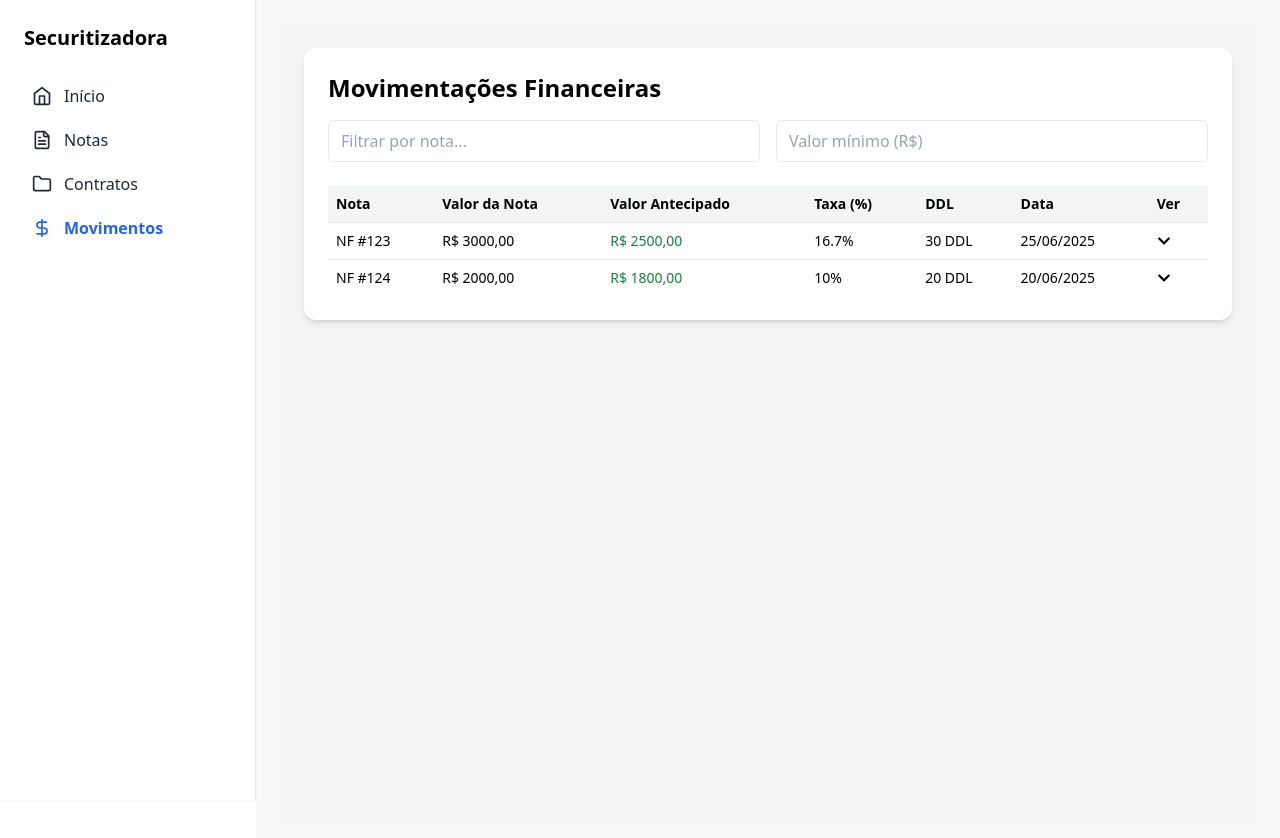
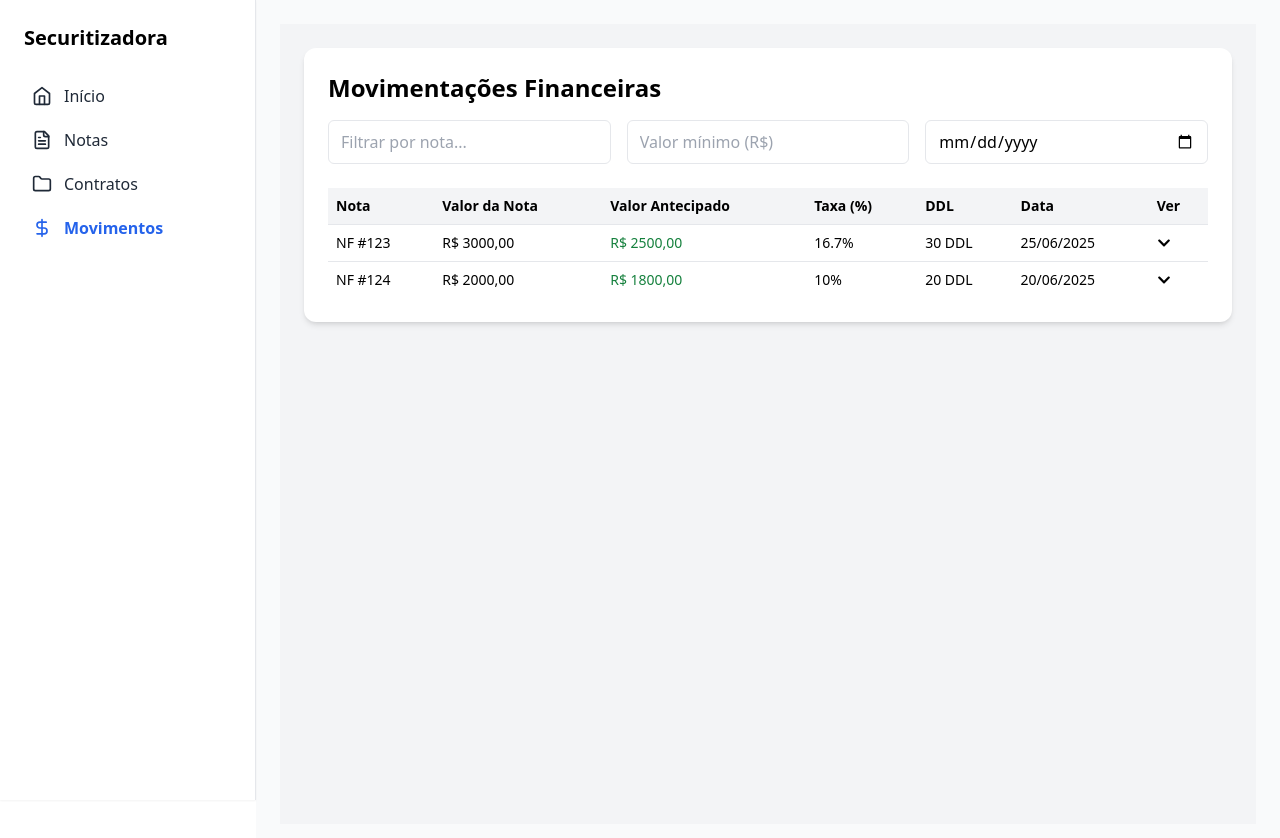
Before and after one commit to Diamank/diamank, a Next.js app: page /painel/movimentacoes in a window 1280 px wide. Shown: the top 838 px of the page. Built offline with nearby package versions, Linux system fonts and the light colour scheme.

Commit message:
Update movimentacoes.tsx

```diff
--- a/pages/painel/movimentacoes.tsx
+++ b/pages/painel/movimentacoes.tsx
@@ -7,7 +7,7 @@ type Movimentacao = {
   valorAntecipado: number;
   taxa: number;
   ddl: number;
-  data: string;
+  data: string; // formato ISO: "2025-06-25"
   arquivos: {
     boleto: string;
     notaFiscal: string;
@@ -56,6 +56,7 @@ export default function Movimentacoes() {
   const [aberta, setAberta] = useState<number | null>(null);
   const [filtroNota, setFiltroNota] = useState("");
   const [valorMinimo, setValorMinimo] = useState("");
+  const [filtroData, setFiltroData] = useState("");
   const [colunaOrdenada, setColunaOrdenada] = useState<ColunaOrdenavel | null>(null);
   const [ordemAsc, setOrdemAsc] = useState(true);
 
@@ -88,7 +89,8 @@ export default function Movimentacoes() {
         !valorMinimo ||
         m.valorNota >= parseFloat(valorMinimo) ||
         m.valorAntecipado >= parseFloat(valorMinimo);
-      return notaMatch && valorMatch;
+      const dataMatch = !filtroData || m.data === filtroData;
+      return notaMatch && valorMatch && dataMatch;
     })
   );
 
@@ -109,8 +111,8 @@ export default function Movimentacoes() {
       <div className="max-w-6xl mx-auto bg-white rounded-xl shadow-md p-6">
         <h1 className="text-2xl font-bold mb-4">Movimentações Financeiras</h1>
 
-        {/* Filtros: nota + valor */}
-        <div className="grid grid-cols-1 sm:grid-cols-2 gap-4 mb-6">
+        {/* Filtros: nota + valor + data */}
+        <div className="grid grid-cols-1 sm:grid-cols-3 gap-4 mb-6">
           <input
             type="text"
             placeholder="Filtrar por nota..."
@@ -123,6 +125,12 @@ export default function Movimentacoes() {
             placeholder="Valor mínimo (R$)"
             value={valorMinimo}
             onChange={(e) => setValorMinimo(e.target.value)}
+            className="border rounded-md px-3 py-2"
+          />
+          <input
+            type="date"
+            value={filtroData}
+            onChange={(e) => setFiltroData(e.target.value)}
             className="border rounded-md px-3 py-2"
           />
         </div>
```
